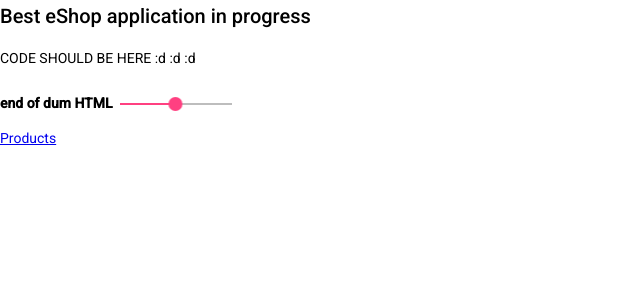
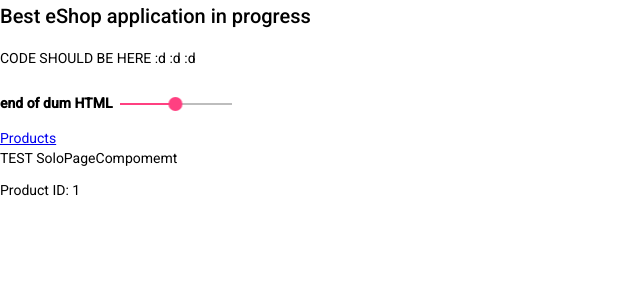
Before and after one commit to DachyVashakmadze/eshop, an Angular app: page /product/1 in a window 1280 px wide. Before the commit this address led to /. Shown: the top 300 px of the page, without its empty margins (0-640 px from the left). Built offline with nearby package versions, Linux system fonts and the light colour scheme.

Commit message:
An example of simple angular routing

```diff
--- a/src/app/product-personal-page/product-personal-page.component.html
+++ b/src/app/product-personal-page/product-personal-page.component.html
@@ -1 +1,2 @@
 <p>TEST SoloPageCompomemt</p>
+<p>Product ID: {{productId}}</p>
--- a/src/app/product-personal-page/product-personal-page.component.ts
+++ b/src/app/product-personal-page/product-personal-page.component.ts
@@ -1,4 +1,6 @@
+import { identifierName } from '@angular/compiler';
 import { Component, OnInit } from '@angular/core';
+import { ActivatedRoute } from '@angular/router';
 
 @Component({
   selector: 'app-product-personal-page',
@@ -6,10 +8,12 @@ import { Component, OnInit } from '@angular/core';
   styleUrls: ['./product-personal-page.component.css']
 })
 export class ProductPersonalPageComponent implements OnInit {
+  productId!: number;
 
-  constructor() { }
+  constructor(private route: ActivatedRoute) { }
 
   ngOnInit(): void {
+    this.route.params.subscribe(params => this.productId = params['id']);
   }
 
 }
--- a/src/app/product/product-list-item/product-list-item.component.ts
+++ b/src/app/product/product-list-item/product-list-item.component.ts
@@ -1,5 +1,6 @@
 import { Component, Input, OnInit } from '@angular/core';
 import { Product } from '../products.model';
+import { Router } from '@angular/router';
 
 @Component({
   selector: 'app-product-list-item',
@@ -9,7 +10,7 @@ import { Product } from '../products.model';
 export class ProductListItemComponent implements OnInit {
   @Input() product!: Product;
 
-  constructor() { }
+  constructor(private router: Router) { }
 
   ngOnInit(): void {
   }
@@ -24,5 +25,6 @@ export class ProductListItemComponent implements OnInit {
 
   openProduct(id: number) {
     console.log(`Open product personal page, product id: ${id}`);
+    this.router.navigate(['product', id]);
   }
 }
--- a/src/app/product/product-routing.module.ts
+++ b/src/app/product/product-routing.module.ts
@@ -1,9 +1,11 @@
 import { NgModule } from '@angular/core';
 import { RouterModule, Routes } from '@angular/router';
+import { ProductPersonalPageComponent } from '../product-personal-page/product-personal-page.component';
 import { ProductListComponent } from './product-list/product-list.component';
 
 const routes: Routes = [
-  {path: "products", component: ProductListComponent}
+  {path: "products", component: ProductListComponent},
+  {path: "product/:id", component: ProductPersonalPageComponent}
 ];
 
 @NgModule({
```
